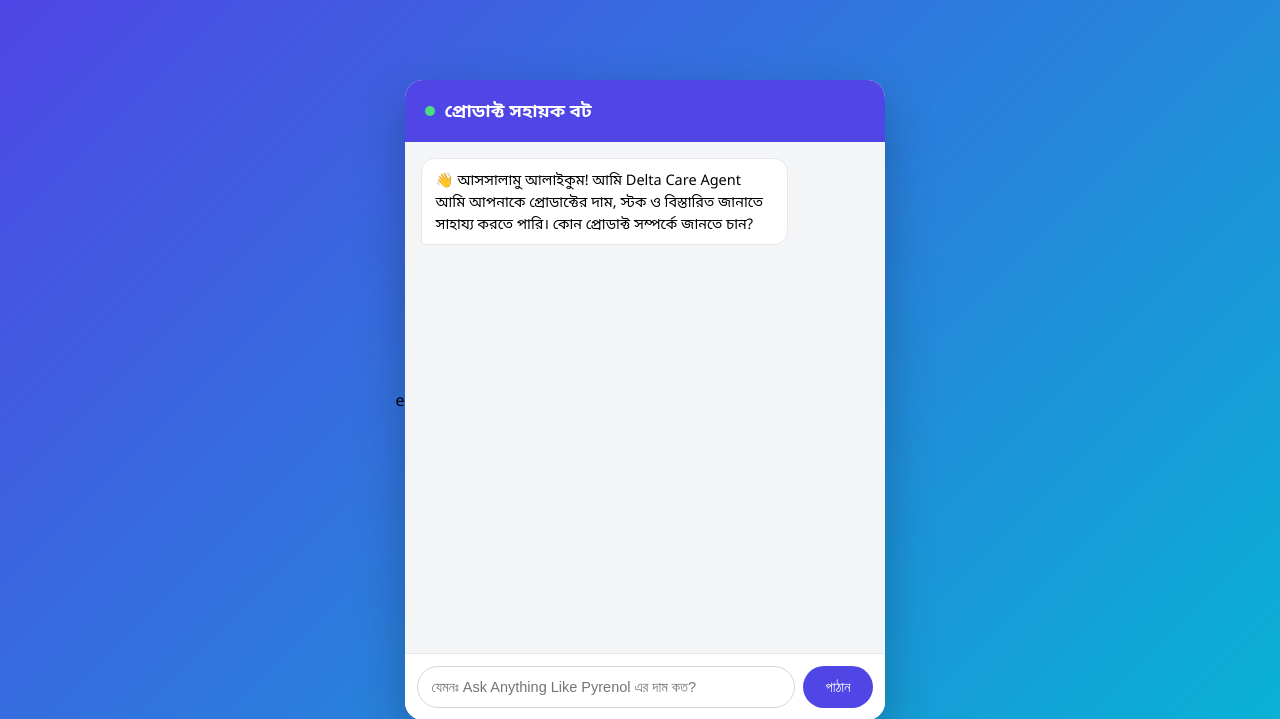
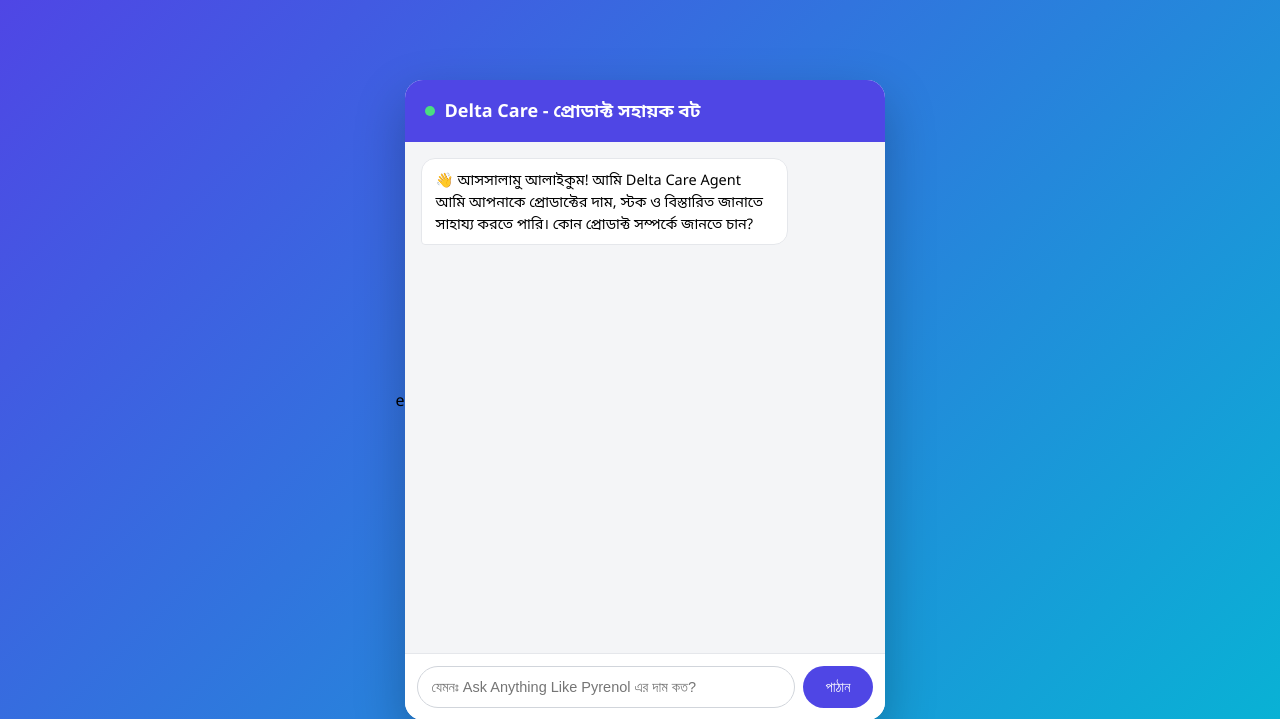
Before and after one commit to mdfakrulislam1990-cmyk/dpl_product-chatbot-Public, a Flask app: page / in a window 1280 px wide. Shown: the top 719 px of the page. Run offline with Flask 3, Linux system fonts and the light colour scheme; parts of the project's set-up code (start-up, migrations or seed data) failed here and were passed over.

Commit message:
Update chat header to include 'Delta Care'

```diff
--- a/templates/index.html
+++ b/templates/index.html
@@ -99,7 +99,7 @@ e<!DOCTYPE html>
 <body>
 
 <div class="chat-container">
-  <div class="chat-header"><span class="dot"></span> প্রোডাক্ট সহায়ক বট</div>
+  <div class="chat-header"><span class="dot"></span> Delta Care - প্রোডাক্ট সহায়ক বট</div>
   <div class="chat-messages" id="messages">
     <div class="msg bot">👋 আসসালামু আলাইকুম! আমি Delta Care Agent আমি আপনাকে প্রোডাক্টের দাম, স্টক ও বিস্তারিত জানাতে সাহায্য করতে পারি। কোন প্রোডাক্ট সম্পর্কে জানতে চান?</div>
   </div>
```
